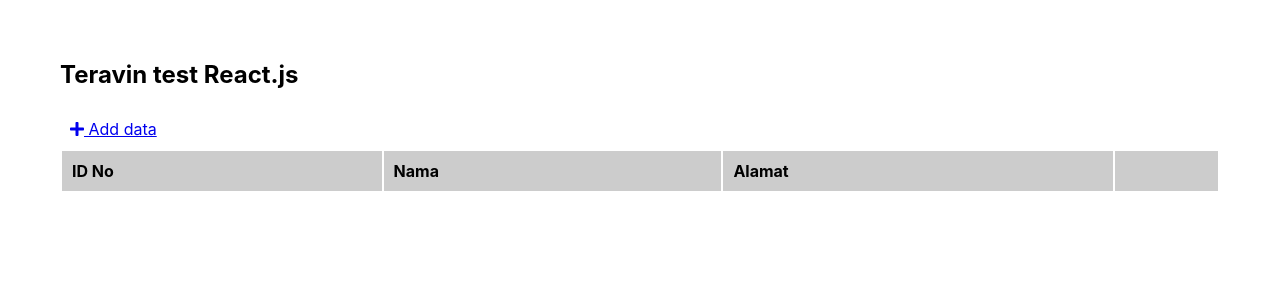
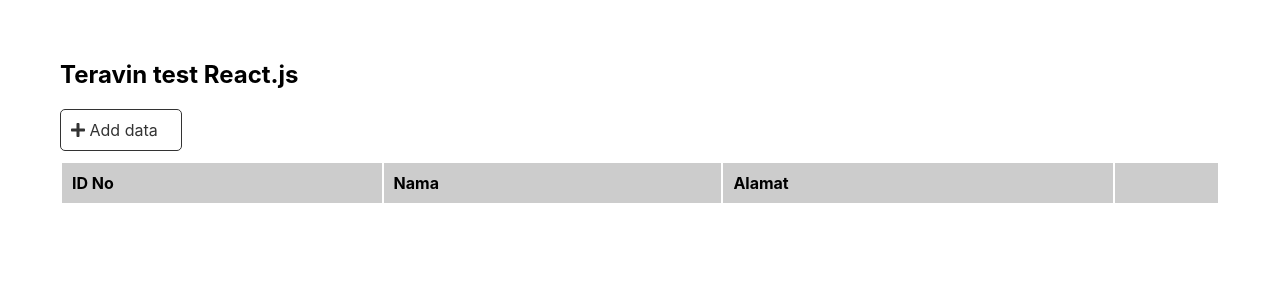
Before and after one commit to romiswara/teravin, a React (Create React App) app: page / in a window 1280 px wide. Shown: the top 300 px of the page. Built offline with nearby package versions, Linux system fonts and the light colour scheme.

Commit message:
bug fixing save data to storage

```diff
--- a/src/App.css
+++ b/src/App.css
@@ -6,9 +6,21 @@ body {
 .btn {
   background-color: #fff;
   color: #333;
-  border:'solid 2px #ccc';
+  border:solid 2px #ccc;
   border-radius: 5px;
   width: 200px !important;
+  padding:10px;
+}
+.btn-add{
+  width: 100px !important;
+  margin-bottom: 10px;
+  border:solid 1px #333;
+}
+.btn-add a{
+  text-decoration: none;
+  color: #333;
+}
+input{
   padding:10px;
 }
 table td, table th {
--- a/src/screen/Form/KeahlianForm.js
+++ b/src/screen/Form/KeahlianForm.js
@@ -1,7 +1,8 @@
 import { useState } from 'react';
 import { faPlus } from '@fortawesome/free-solid-svg-icons'
 import { FontAwesomeIcon } from '@fortawesome/react-fontawesome'
-const KeahlianForm = ({submitData}) => {
+const KeahlianForm = ({ submitData }) => {
+    const [error, setError] = useState([false])
     const [keahlian, setKeahlian] = useState([
         {
             skill: ''
@@ -22,16 +23,32 @@ const KeahlianForm = ({submitData}) => {
     }
 
     const next = () => {
-        submitData(keahlian)
+        var hasError =false
+        var errorList = [...error]
+        for (let a = 0; a < keahlian.length; a++) {
+            if(keahlian[a].skill ==""){
+                hasError=true
+                errorList[a]=true
+            } else {
+                errorList[a]=false
+            }
+        }
+        setError(errorList)
+        if(!hasError){
+            submitData(keahlian)
+        }
     }
     return (
         <>
             <div className="container colom">
                 <div className="flex1">
-                    {keahlian && keahlian.map((ahli,index) => {
+                    {keahlian && keahlian.map((ahli, index) => {
                         return <div>
                             <div className="dpflex mt2">
-                                <div className="flex3"><input type="text" className="input" value={ahli.skill} onChange={($e) => changeValue(index, $e.target.value)} /></div>
+                                <div className="flex3">
+                                    <input type="text" className="input" value={ahli.skill} onChange={($e) => changeValue(index, $e.target.value)} />
+                                    {error[index]==true && <p className="alert">Skill tidak boleh kosong</p>}
+                                    </div>
                             </div>
                         </div>
                     })}
--- a/src/screen/Form/index.js
+++ b/src/screen/Form/index.js
@@ -54,10 +54,9 @@ const Form = () => {
         //submit
         if(await localStorage.getItem("data")){
             var fetchData = await JSON.parse(localStorage.getItem("data"))
-            console.log("fetchData",fetchData)
-            fetchData.push(temp)
-            await localStorage.setItem("data",fetchData)
-            alert("push")
+            var datastorage = [...fetchData,temp]
+            datastorage = JSON.stringify(datastorage)
+            await localStorage.setItem("data",datastorage)
             navigate('/')
         } else {
             var listdata = []
```
